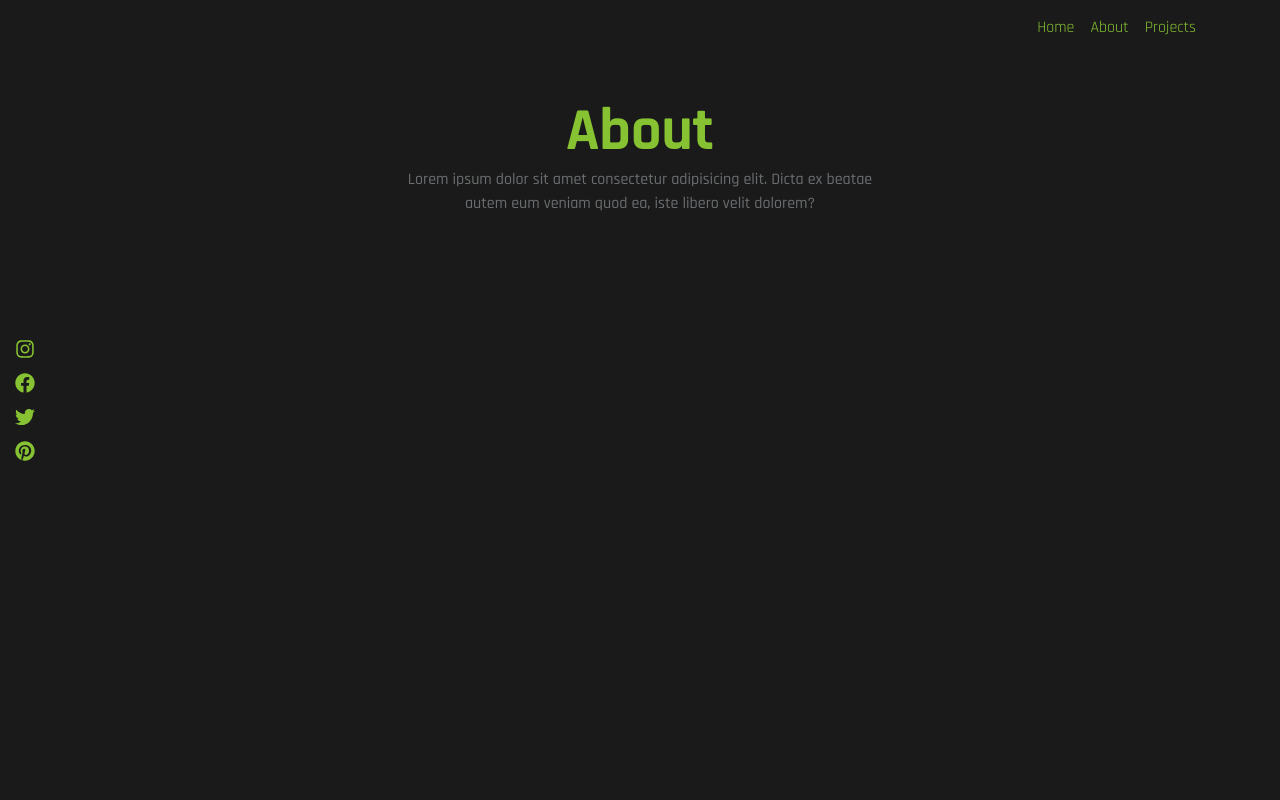
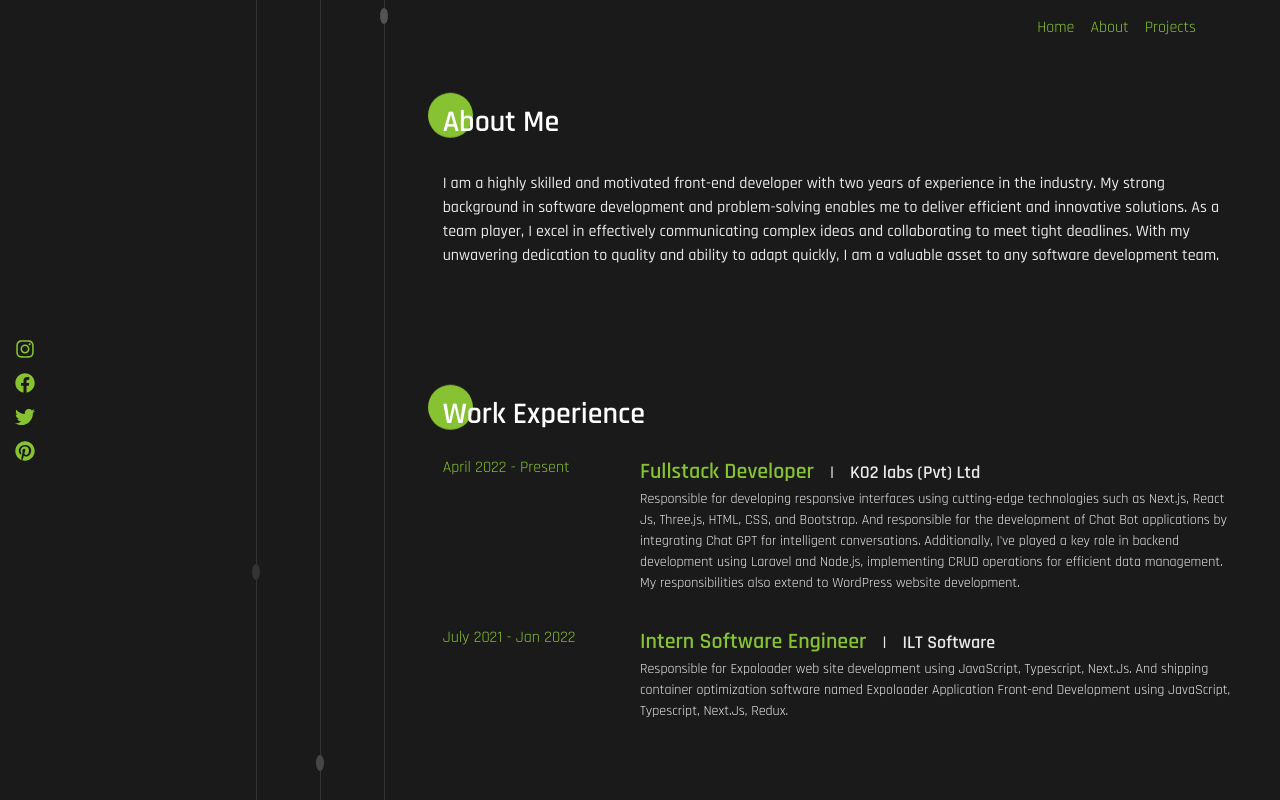
Before and after one commit to Thinushika/myportfolio, a Next.js app: page /about in a window 1280 px wide. Shown: the top 800 px of the page. Built offline with nearby package versions, Linux system fonts and the light colour scheme.

Commit message:
about page update

```diff
--- /dev/null
+++ b/src/components/buttons/AnimatedTitle.tsx
@@ -0,0 +1,14 @@
+import React from 'react'
+import styles from '@/styles/Home.module.css'
+
+interface TitleProps {
+    title: string;
+  }
+
+const AnimatedTitle: React.FC<TitleProps> = ({ title }) =>  {
+  return (
+      <h3 className={`${styles.AnimatedTitle} py-2 mb-3`} >{title}</h3>
+  )
+}
+
+export default AnimatedTitle
--- /dev/null
+++ b/src/components/buttons/EducationItem.tsx
@@ -0,0 +1,28 @@
+import React from 'react'
+import styles from '@/styles/Home.module.css'
+
+interface ItemProps {
+    timeDuration: string;
+    title: string;
+    location: string;
+    desc: string;
+}
+
+const EducationItem: React.FC<ItemProps> = ({timeDuration, title, location, desc }) => {
+    return (
+        <div className="d-flex flex-column flex-lg-row mb-3">
+            <div className="col-12 col-lg-3">
+                <p className={`${styles.experienceTime}`} >{timeDuration} </p>
+            </div>
+            <div className="col-12 col-lg-9">
+                <div className="d-flex flex-column align-items-start">
+                <p className={`${styles.experiencePosition} mb-0`} >{title}</p>
+                <p className={`${styles.experienceLocation} mb-0`} >{location}</p>
+                </div>
+                <p className={`${styles.experienceDetails}`} >{desc}</p>
+            </div>
+        </div>
+    )
+}
+
+export default EducationItem
--- /dev/null
+++ b/src/components/buttons/ParagraphDesign.tsx
@@ -0,0 +1,14 @@
+import React from 'react'
+import styles from '@/styles/Home.module.css'
+
+interface TitleProps {
+    desc: string;
+  }
+
+const ParagraphDesign: React.FC<TitleProps> = ({ desc }) =>  {
+  return (
+      <p className={`${styles.heroPara} py-2`} >{desc}</p>
+  )
+}
+
+export default ParagraphDesign
--- /dev/null
+++ b/src/components/buttons/SideAnimation.tsx
@@ -0,0 +1,18 @@
+import React from 'react'
+import styles from '@/styles/Home.module.css'
+
+
+const SideAnimation = () => {
+    return (
+        <div className={`${styles.SideAnimation}`}>
+            <div className={styles.verticalLine} />
+            <div className={styles.verticalLine} />
+            <div className={styles.verticalLine} />
+            <div className={styles.dot1} />
+            <div className={styles.dot2} />
+            <div className={styles.dot3} />
+        </div>
+    )
+}
+
+export default SideAnimation
--- /dev/null
+++ b/src/components/buttons/TimelineListItem.tsx
@@ -0,0 +1,29 @@
+import React from 'react'
+import styles from '@/styles/Home.module.css'
+
+interface ItemProps {
+    timeDuration: string;
+    position: string;
+    location: string;
+    desc: string;
+}
+
+const TimelineItem: React.FC<ItemProps> = ({timeDuration, position, location, desc }) => {
+    return (
+        <div className="d-flex flex-column flex-lg-row mb-3">
+            <div className="col-12 col-lg-3">
+                <p className={`${styles.experienceTime}`} >{timeDuration} </p>
+            </div>
+            <div className="col-12 col-lg-9">
+                <div className="d-flex flex-column flex-lg-row align-items-center">
+                <p className={`${styles.experiencePosition} mb-0`} >{position}</p>
+                <p className={`px-3 ${styles.experienceLocation} mb-0`}>|</p>
+                <p className={`${styles.experienceLocation} mb-0`} >{location}</p>
+                </div>
+                <p className={`${styles.experienceDetails}`} >{desc}</p>
+            </div>
+        </div>
+    )
+}
+
+export default TimelineItem
--- a/src/components/siteLayout/index.tsx
+++ b/src/components/siteLayout/index.tsx
@@ -3,6 +3,7 @@ import React, { ReactNode } from 'react'
 import styles from '@/styles/Home.module.css'
 import Header from './Header';
 import Footer from './Footer';
+import SideAnimation from '../buttons/SideAnimation';
 
 
 interface LayoutProps {
@@ -20,6 +21,7 @@ const Layout = ({ children }: LayoutProps) => {
             </Head>
             <main className={styles.main}>
                 <Header />
+                <SideAnimation />
                 {children}
                 <Footer />
             </main>
--- a/src/pages/about.tsx
+++ b/src/pages/about.tsx
@@ -1,7 +1,20 @@
-import Image from 'next/image'
 import styles from '@/styles/Home.module.css'
-import { useEffect, useState } from 'react';
-import Link from 'next/link';
+import { useEffect } from 'react';
+import { Navigation, Pagination, Scrollbar, A11y } from 'swiper/modules';
+
+import { Swiper, SwiperSlide } from 'swiper/react';
+import { EffectFade } from 'swiper/modules';
+
+
+import 'swiper/css';
+import 'swiper/css/navigation';
+import 'swiper/css/pagination';
+import 'swiper/css/scrollbar';
+import 'swiper/css/effect-fade';
+import AnimatedTitle from '@/components/buttons/AnimatedTitle';
+import ParagraphDesign from '@/components/buttons/ParagraphDesign';
+import TimelineItem from '@/components/buttons/TimelineListItem';
+import EducationItem from '@/components/buttons/EducationItem';
 
 const About = () => {
 
@@ -12,9 +25,48 @@ const About = () => {
 
     return (
         <>
-    <div className="d-flex flex-column justify-content-center align-items center w-100 p-2 pb-0 pb-lg-5 p-5 py-5 mt-5 text-center">
-          <h1 className={`${styles.heroTitle2} mb-0`}><span>About</span></h1>
-          <p className={`${styles.heroPara}`}>Lorem ipsum dolor sit amet consectetur adipisicing elit. Dicta ex beatae <br></br>autem eum veniam quod ea, iste libero velit dolorem?</p>
+            <div className={`d-flex flex-column flex-lg-row justify-content-center align-items center w-100 p-2 pb-0 pb-lg-1 p-5 py-lg-0 mt-lg-0 text-center text-lg-start ${styles.slideWrapper}`}>
+                <div className="d-flex col-12 col-lg-4">
+                </div>
+                <div className="d-flex flex-column col-12 col-lg-8 py-2 py-lg-5">
+                    <div className="d-flex flex-column py-5">
+                        <AnimatedTitle title="About Me" />
+                        <ParagraphDesign desc="I am a highly skilled and motivated
+                            front-end developer with two years of
+                            experience in the industry. My strong
+                            background in software development
+                            and problem-solving enables me to
+                            deliver efficient and innovative
+                            solutions. As a team player, I excel in
+                            effectively communicating complex
+                            ideas and collaborating to meet tight
+                            deadlines. With my unwavering
+                            dedication to quality and ability to
+                            adapt quickly, I am a valuable asset to
+                            any software development team." />
+                    </div>
+
+                    <div className="d-flex flex-column py-5">
+                        <AnimatedTitle title="Work Experience" />
+                        <TimelineItem timeDuration='April 2022 - Present' position='Fullstack Developer' location='KO2 labs (Pvt) Ltd' desc="Responsible for developing  responsive interfaces using cutting-edge technologies such as Next.js, React Js, Three.js, HTML, CSS, and Bootstrap. And responsible for the development of Chat Bot applications by integrating Chat GPT for intelligent conversations. Additionally, I've played a key role in backend development using Laravel and Node.js, implementing CRUD operations for efficient data management. My responsibilities also extend to WordPress website development." />
+                        <TimelineItem timeDuration='July 2021 - Jan 2022' position='Intern Software Engineer' location=' ILT Software' desc='Responsible for Expoloader web site development using JavaScript, Typescript, Next.Js. And shipping container optimization software named Expoloader Application Front-end Development using JavaScript, Typescript, Next.Js, Redux.' />
+                    </div>
+
+                    <div className="d-flex flex-column py-5">
+                        <AnimatedTitle title="Education" />
+                        <EducationItem timeDuration='2017 - 2022' title='Bachelor of Information Communication Technology (BICT) Honors' location='Rajarata University of Sri Lanka' desc="(Second Class Upper Division | English medium)" />
+                    </div>
+
+
+                    <div className="d-flex flex-column py-5">
+                        <AnimatedTitle title="Skills" />
+                        <div className="row row-cols-1 row-cols-sm-2 row-cols-md-3 row-cols-lg-4">
+                        </div>
+                    </div>
+
+
+
+                </div>
             </div>
         </>
     )
--- a/src/styles/Home.module.css
+++ b/src/styles/Home.module.css
@@ -1,19 +1,21 @@
 .main {
   min-height: 100vh;
 }
-.navbarStyles{
+
+.navbarStyles {
   background-color: transparent !important;
   position: absolute !important;
   width: 100%;
   top: 0;
   z-index: 999;
 }
-.navbarStyles a{
+
+.navbarStyles a {
   color: var(--color-light-green) !important;
 }
 
 
-.homeSliderWrapper{
+.homeSliderWrapper {
   height: 100vh;
   /* background-image: linear-gradient(to right,rgba(0, 0, 0, 0.9), rgba(0, 0, 0, 0.5)), url("/imgs/hero1.jpg");
   background-position: center;
@@ -24,16 +26,18 @@
 
 
 /* footer */
-.footerStyles{
+.footerStyles {
   position: fixed;
   height: 100vh;
   top: 0;
   z-index: 999;
 }
-.containerFooter{
+
+.containerFooter {
   height: 100%;
 }
-.footerIconWrapper{
+
+.footerIconWrapper {
   height: 34px !important;
   width: 34px !important;
   text-align: center;
@@ -41,42 +45,48 @@
   border-radius: 100%;
 }
 
-.footerIconWrapper a{
+.footerIconWrapper a {
   color: var(--color-light-green) !important;
   font-size: 20px;
   line-height: 20px;
 }
-.footerIconWrapper:hover{
+
+.footerIconWrapper:hover {
   background-color: var(--color-dark-gray);
 }
 
 
 
-.heroTitle1{
+.heroTitle1 {
   color: var(--color-light-gray);
   font-size: 60px;
   font-weight: 900;
 }
-.heroTitle2{
+
+.heroTitle2 {
   color: var(--color-light-gray);
   font-size: 60px;
   font-weight: 900;
 }
-.heroTitle2 span{
+
+.heroTitle2 span {
   color: var(--color-light-green);
   font-size: 60px;
 }
-.heroTitle3{
+
+.heroTitle3 {
   font-weight: 900;
   color: var(--color-light-gray);
   font-size: 60px;
 }
-.heroPara{
-  color: var(--color-light-gray);
+
+.heroPara {
+  color: var(--color-ash);
   font-size: 16px;
   font-weight: 500;
 }
-.primaryButton{
+
+.primaryButton {
   text-decoration: none;
   background-color: transparent;
   border: solid 1px var(--color-light-green);
@@ -85,7 +95,7 @@
   transition: color 0.5s ease-in-out, background-color 0.5s ease-in-out;
 }
 
-.primaryButton:hover{
+.primaryButton:hover {
   background-color: var(--color-light-green);
   color: var(--color-dark-gray);
 }
@@ -120,7 +130,8 @@
   margin-left: -4px;
   animation: dotAnimation1 4s infinite alternate;
 }
-.dot2{
+
+.dot2 {
   position: absolute;
   width: 8px;
   height: 16px;
@@ -129,6 +140,7 @@
   margin-left: -4px;
   animation: dotAnimation2 5s infinite alternate;
 }
+
 .dot3 {
   position: absolute;
   width: 8px;
@@ -140,25 +152,36 @@
 }
 
 @keyframes dotAnimation1 {
-  0%, 100% {
+
+  0%,
+  100% {
     top: 0;
   }
+
   50% {
     top: 100%;
   }
 }
-@keyframes dotAnimation2{
-  0%, 100% {
+
+@keyframes dotAnimation2 {
+
+  0%,
+  100% {
     bottom: 0;
   }
+
   50% {
     bottom: 100%;
   }
 }
+
 @keyframes dotAnimation3 {
-  0%, 100% {
+
+  0%,
+  100% {
     top: 0;
   }
+
   50% {
     top: 100%;
   }
@@ -176,15 +199,15 @@
   left: 30%;
 }
 
-.dot1{
+.dot1 {
   left: 20%;
 }
 
-.dot2{
+.dot2 {
   left: 25%;
 }
 
-.dot3{
+.dot3 {
   left: 30%;
 }
 
@@ -196,17 +219,93 @@
 
 
 
-.cardWrapper img{
+.cardWrapper img {
   width: 100%;
   height: auto;
   border-radius: 5px;
   transition: transform 0.3s ease-in;
 }
-.cardWrapper img:hover{
+
+.cardWrapper img:hover {
   cursor: zoom-in;
- transform: scale(1.05);
+  transform: scale(1.05);
 }
-.sideSpacing{
+
+.sideSpacing {
   padding-left: var(--padding);
   padding-right: var(--padding);
 }
+
+
+.slideWrapper {
+  min-height: 50vh;
+}
+.slideWrapperLight{
+  min-height: 50vh;
+  background-color: var(--color-ash);
+}
+.SideAnimation{
+  height: 100vh;
+  position: fixed;
+  top: 0;
+  width: 100vw;
+}
+
+.AnimatedTitle {
+  margin: 0;
+  color: #fff;
+  position: relative;
+  z-index: 1;
+  font-weight: 600;
+  font-size: var(--font-30);
+  display: inline-block;
+  vertical-align: top;
+  width: max-content;
+}
+
+.AnimatedTitle::after {
+  content: "";
+  width: 45px;
+  height: 45px;
+  border-radius: 50%;
+  background: var(--color-light-green);
+  position: absolute;
+  top: -8px;
+  left: -15px;
+  z-index: -1;
+  animation: slide-both-side 4s infinite both;
+}
+
+@keyframes slide-both-side {
+  0% {
+    transform: translateY(-5px);
+  }
+
+  50% {
+    transform: translateY(5px);
+  }
+
+  100% {
+    transform: translateY(-5px);
+  }
+}
+
+
+.experienceTime{
+  font-size: var(--font-16);
+}
+.experiencePosition{
+  font-size: var(--font-22);
+  color: var(--color-light-green);
+  font-weight: 600;
+}
+.experienceLocation{
+  font-size: var(--font-18);
+  color: var(--color-ash);
+  font-weight: 600;
+}
+.experienceDetails{
+  font-size: var(--font-14);
+  color: var(--color-ash);
+  font-weight: 400;
+}
--- a/src/styles/globals.css
+++ b/src/styles/globals.css
@@ -13,6 +13,7 @@
   --color-black-secondary: #1a1a1a;
   --color-dark-gray: #222629;
   --color-gray: #474B4F;
+  --color-ash: #e9e9e9;
   --color-light-gray: #6B6E70;
   --color-dark-green: #61892F;
   --color-light-green: #86C232;
```
Also changed, not shown: src/pages/index.tsx (+1 -8 lines). Lines whose indentation alone changed are shown as unchanged.
